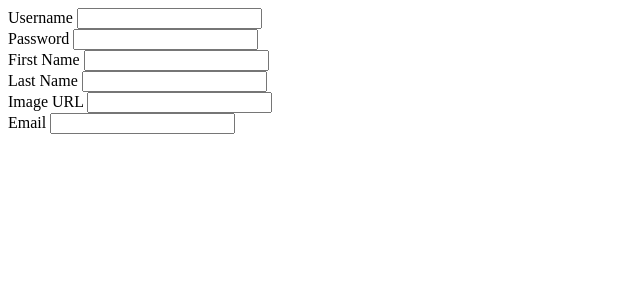
After one commit to jlh040/Cook-It-Up-Capstone-1, a Flask app: page /signup in a window 1280 px wide. The commit adds this page. Shown: the top 300 px of the page, without its empty margins (0-640 px from the left). Run offline with Flask 2, Linux system fonts and the light colour scheme; some libraries are stand-ins or nearby versions.

Commit message:
modified added a signup route and template

```diff
--- a/app.py
+++ b/app.py
@@ -21,6 +21,8 @@ debug = DebugToolbarExtension(app)
 
 connect_db(app)
 
+# Add 'cooked-it' table to show if you've cooked something (possibility)
+
 @app.before_request
 def add_user_to_global():
     """Add user to the g object."""
@@ -36,7 +38,7 @@ def add_user_to_global():
 def show_homepage():
     """Show the site's homepage."""
 
-    if g.user or True:
+    if g.user:
         # If a user is logged in take them to the main homepage
         return render_template('home.html', cuisines=list_of_cuisines)
     else:
@@ -79,3 +81,8 @@ def show_recipe_by_id(id):
                              recipe_info=recipe_info,
                              recipe_equip=recipe_equip,
                              recipe_inst=recipt_inst)
+
+@app.route('/signup', methods=['GET', 'POST'])
+def user_signup():
+    """Sign the user up."""
+    return render_template('signup.html')
--- a/models.py
+++ b/models.py
@@ -51,7 +51,7 @@ class User(db.Model):
         nullable = False
     )
 
-    favorite_recipes = db.relationship(
+    favorite_recipes = db.relationship( # Changed to 'cooked-recipes' ?
         'Recipe',
         secondary = 'users_recipes'
     )
--- a/templates/base.html
+++ b/templates/base.html
@@ -4,6 +4,8 @@
     <meta charset="UTF-8">
     <meta name="viewport" content="width=device-width, initial-scale=1.0">
     <title>{% block page_title %}{% endblock %}</title>
+    <link rel="stylesheet" href="https://pro.fontawesome.com/releases/v5.10.0/css/all.css"
+    integrity="sha384-AYmEC3Yw5cVb3ZcuHtOA93w35dYTsvhLPVnYs9eStHfGJvOvKxVfELGroGkvsg+p" crossorigin="anonymous"/>
 </head>
 <body>
 
--- a/templates/home.html
+++ b/templates/home.html
@@ -5,6 +5,7 @@ Cook It Up. Find Your Inner Chef
 {% endblock %}
 
 {% block content %}
+<h1>LOGGED-IN HOMEPAGE</h1>
 <form action="{{ url_for('list_recipes_by_query') }}">
     <label for="recipe-search">Find a recipe: </label>
     <input id ="recipe-search" type="text" placeholder="Recipe Name" name="query">
--- a/templates/home_anon.html
+++ b/templates/home_anon.html
@@ -6,5 +6,8 @@ Cook It Up. Find Your Inner Chef
 {% endblock %}
 
 {% block content %}
-<h1>Your Place to Cook Anything.</h1>
+<h1>ANONYMOUS HOMEPAGE</h1>
+<button><a href="/signup">Sign Up</a></button></br>
+<button><a>Log In</a></button></br>
+<i class="fas fa-lemon" style="color: green;"></i>
 {% endblock %}
--- /dev/null
+++ b/templates/signup.html
@@ -0,0 +1,27 @@
+{% extends 'base.html' %}
+
+{% block title %}
+Signup
+{% endblock %}
+
+{% block content %}
+<form action="/signup" method='POST'>
+    <label for="username">Username</label>
+    <input id="username" type="text"></br>
+
+    <label for="password">Password</label>
+    <input id="password" type="text"></br>
+
+    <label for="first-name">First Name</label>
+    <input id="first-name" type="text"></br>
+
+    <label for="last-name">Last Name</label>
+    <input id="last-name" type="text"></br>
+
+    <label for="image-url">Image URL</label>
+    <input id="image-url" type="text"></br>
+
+    <label for="email">Email</label>
+    <input id="email" type="text"></br>
+</form>
+{% endblock %}
```
